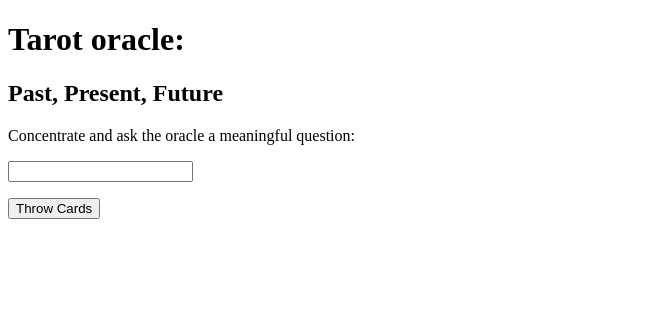
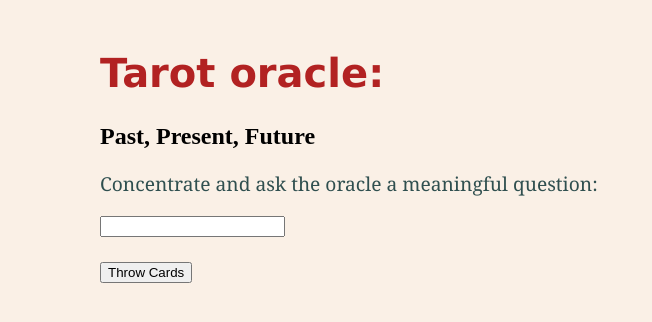
Before and after one commit to Intimaria/tarotReader-Flask, a Flask app: page / in a window 1280 px wide. Shown: the top 322 px of the page, without its empty margins (0-652 px from the left). Run offline with Flask 2, Linux system fonts and the light colour scheme.

Commit message:
Update FlaskApp/static/styles.css, FlaskApp/templates/base.html files

```diff
--- /dev/null
+++ b/FlaskApp/static/styles.css
@@ -0,0 +1,17 @@
+body {
+  background: Linen;
+  margin-top: 50px;
+  margin-left: 100px;
+  }
+
+p {
+  font-family: Georgia, serif;
+  font-size: 1.2em;
+  color: DarkSlateGray;
+  }
+
+h1 {
+  font-family: Verdana, Geneva, sans-serif;
+  font-size: 2.5em;
+  color: FireBrick;
+  }
--- a/FlaskApp/templates/base.html
+++ b/FlaskApp/templates/base.html
@@ -2,6 +2,7 @@
 <html>
 
 <head>
+    <link rel="stylesheet" href='/static/styles.css' />
 	<title>Tarot by Python</title>
     <meta charset=utf-8>
 </head>
```
